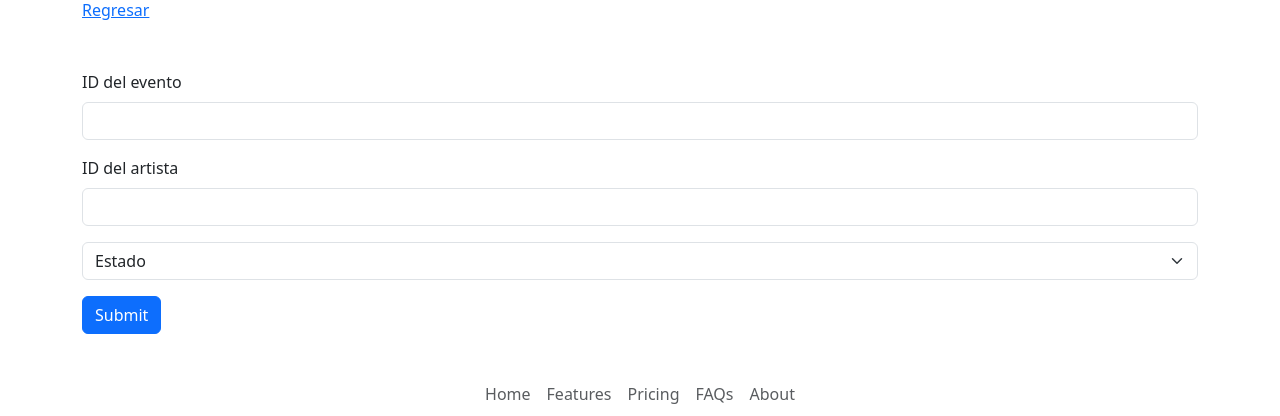
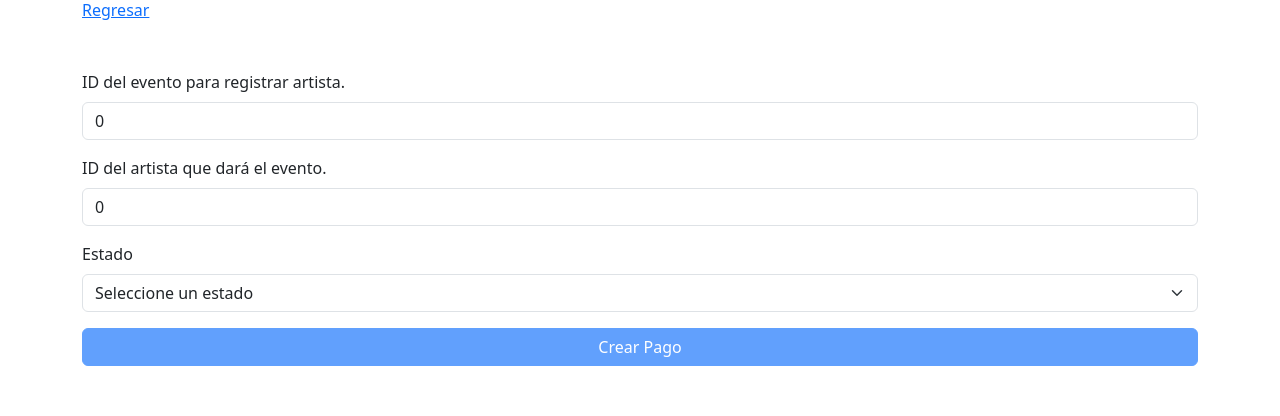
Before and after one commit to Ricomami/Auditorio-FrontEnd, an Angular app: page /eventos_artista/crear in a window 1280 px wide. Shown: the part 130-546 px from the top of the page. Built offline with nearby package versions, Linux system fonts and the light colour scheme.

Commit message:
Integracion del modulo 'eventos-artista/eventos-artista-crear' con registro en la BDD

```diff
--- a/src/app/eventos_artista/eventos-artista-crear/eventos-artista-crear.html
+++ b/src/app/eventos_artista/eventos-artista-crear/eventos-artista-crear.html
@@ -2,21 +2,87 @@
     <h1 class="mt-3">Crear nuevo registro de Artista en Evento</h1>
     <a [routerLink]="['/eventos_artista']" href="#">Regresar</a>
 
-    <form class="mt-5">
+    <form #formulario="ngForm" (ngSubmit)="CrearEventosArtista()" class="mt-5 needs-validation" novalidate>
+
+    <!-- EVENTO_ID -->
      <div class="mb-3">
-            <label for="exampleInputEmail1" class="form-label">ID del evento</label>
-            <input type="text" class="form-control" id="exampleInputEmail1" aria-describedby="emailHelp">
+        <label for="evento_id" class="form-label">ID del evento para registrar artista.</label>
+        <input
+        type="number"
+        id="evento_id"
+        name="evento_id"
+        [(ngModel)]="eventosartista.evento_id"
+        #evento_id="ngModel"
+        required
+        min="1"
+        class="form-control"
+        [class.is-invalid]="evento_id.invalid && evento_id.touched"
+        [class.is-valid]="evento_id.valid && evento_id.touched"
+        />
+        <div *ngIf="evento_id.invalid && evento_id.touched" class="invalid-feedback">
+            Ingrese una id de evento válido.
         </div>
+    </div>
+
+
+    <!-- CLIENTE_ID -->
         <div class="mb-3">
-            <label for="exampleInputEmail1" class="form-label">ID del artista</label>
-            <input type="text" class="form-control" id="exampleInputEmail1" aria-describedby="emailHelp">
+            <label for="artista_id" class="form-label">ID del artista que dará el evento. </label>
+            <input
+            type="number"
+            id="artista_id"
+            name="artista_id"
+            [(ngModel)]="eventosartista.artista_id"
+            #artista_id="ngModel"
+            required
+            min="1"
+            class="form-control"
+            [class.is-invalid]="artista_id.invalid && artista_id.touched"
+            [class.is-valid]="artista_id.valid && artista_id.touched"
+            />
+            <div *ngIf="artista_id.invalid && artista_id.touched" class="invalid-feedback">
+        Ingrese una id de artista válido.
       </div>
-        <select class="form-select mb-3" aria-label="Default select example">
-            <option selected>Estado</option>
+    </div>
+
+    <!-- ESTADO -->
+    <div class="mb-3">
+      <label for="estado" class="form-label">Estado</label>
+      <select
+        id="estado"
+        name="estado"
+        [(ngModel)]="eventosartista.estado"
+        #estado="ngModel"
+        required
+        class="form-select"
+        [class.is-invalid]="estado.invalid && estado.touched"
+        [class.is-valid]="estado.valid && estado.touched"
+      >
+        <option value="" disabled selected>Seleccione un estado</option>
         <option value="1">Activo</option>
         <option value="2">Inactivo</option>
-            <option value="3">Mantenimiento</option>
+        <option value="3">En proceso</option>
+        <option value="3">En revision</option>
       </select>
-        <button type="submit" class="btn btn-primary">Submit</button>
+      <div *ngIf="estado.invalid && estado.touched" class="invalid-feedback">
+        Seleccione un estado válido.
+      </div>
+    </div>
+
+    <!-- BOTÓN DE ENVÍO -->
+    <button type="submit" class="btn btn-primary w-100" [disabled]="formulario.invalid">
+      Crear Pago
+    </button>
+
+    <!-- ALERTA DE ÉXITO -->
+    <div *ngIf="mensajeExito" class="alert alert-success mt-4" role="alert">
+      🎉 {{ mensajeExito }}
+    </div>
+
+    <!-- ALERTA DE ERROR -->
+    <div *ngIf="mensajeError" class="alert alert-danger mt-4" role="alert">
+      ⚠️ {{ mensajeError }}
+    </div>
+
     </form>
 </div>
--- a/src/app/eventos_artista/eventos-artista-crear/eventos-artista-crear.ts
+++ b/src/app/eventos_artista/eventos-artista-crear/eventos-artista-crear.ts
@@ -1,13 +1,47 @@
 import { Component } from '@angular/core';
 import { CommonModule } from '@angular/common';
-import { RouterLink } from '@angular/router';
+import { Router, RouterLink } from '@angular/router';
+import { EventosArtistaService } from '../../services/eventos-artista-service';
+import { EventosArtista } from '../../interfaces/eventos-artista';
+import { FormsModule } from '@angular/forms';
 
 @Component({
   selector: 'app-eventos-artista-crear',
-  imports: [RouterLink, CommonModule],
+  imports: [RouterLink, CommonModule, FormsModule],
   templateUrl: './eventos-artista-crear.html',
   styleUrl: './eventos-artista-crear.css'
 })
 export class EventosArtistaCrear {
+  eventosartista: EventosArtista = {
+    evento_id: 0,
+    artista_id: 0,
+    estado: '',
+    created_at: '',
+    updated_at: ''
+  };
 
+  mensajeExito: string | null = null;
+  mensajeError: string | null = null;
+
+  constructor(private eventosartistaServicio: EventosArtistaService,
+    private route: Router
+  ) { }
+
+  CrearEventosArtista(): void {
+
+    this.mensajeExito = null;
+    this.mensajeError = null;
+
+    this.eventosartistaServicio.crearEventosArtista(this.eventosartista).subscribe({
+      next: (respuesta) => {
+        console.log('Registro de artista en el evento creado correctamente: ', respuesta);
+        alert('Registro de artista en el evento creado exitosamente.');
+        this.route.navigate(['/eventos_artista']); //Redirigimos a la vista de 'listar'
+      },
+      error: (err) => {
+        console.error('Error al crear el eventosartista: ', err);
+        this.mensajeError = 'Ocurrió un error al crear el eventosartista.';
+      }
+    });
+  }
 }
```
Also changed, not shown: src/app/interfaces/eventos-artista.ts (line endings or trailing spaces). Lines whose indentation alone changed are shown as unchanged.
